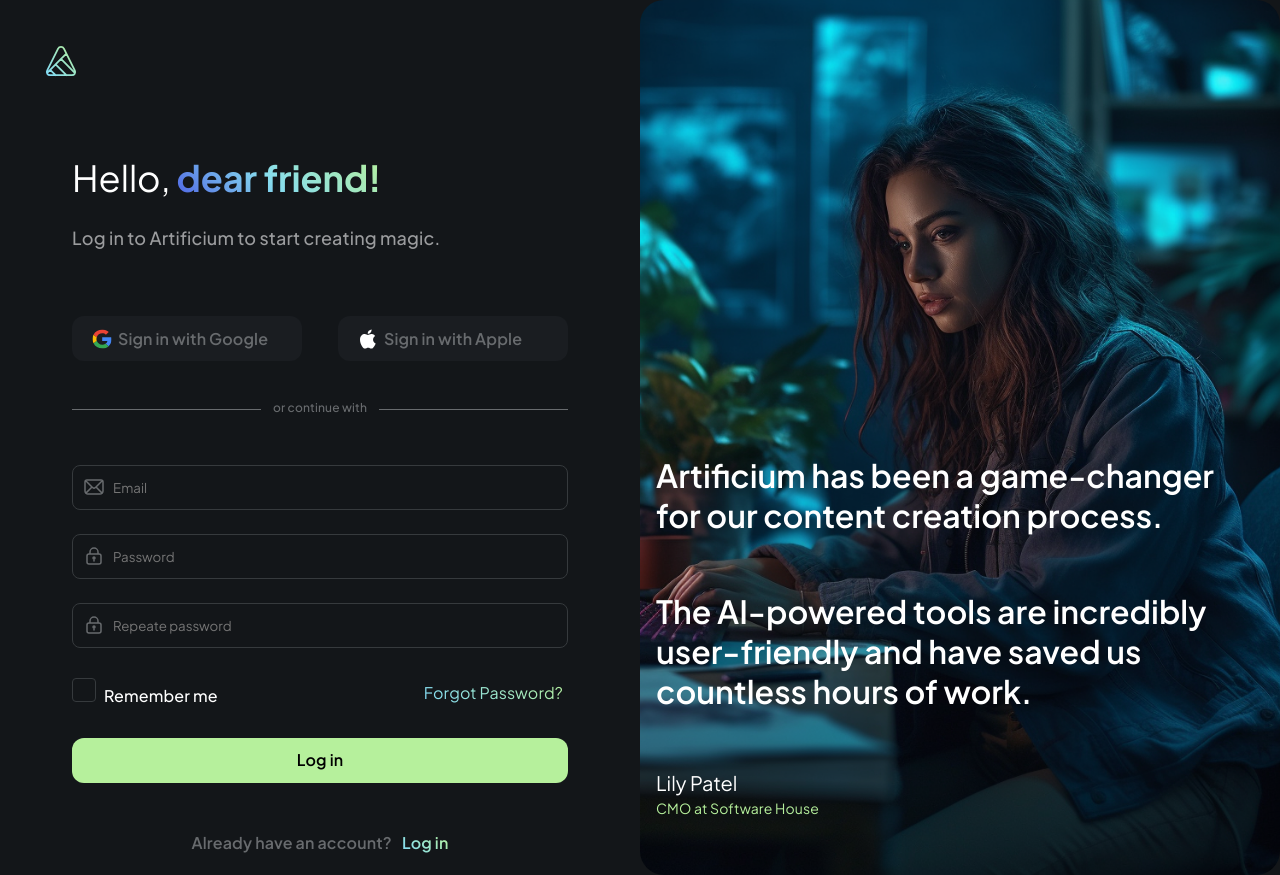
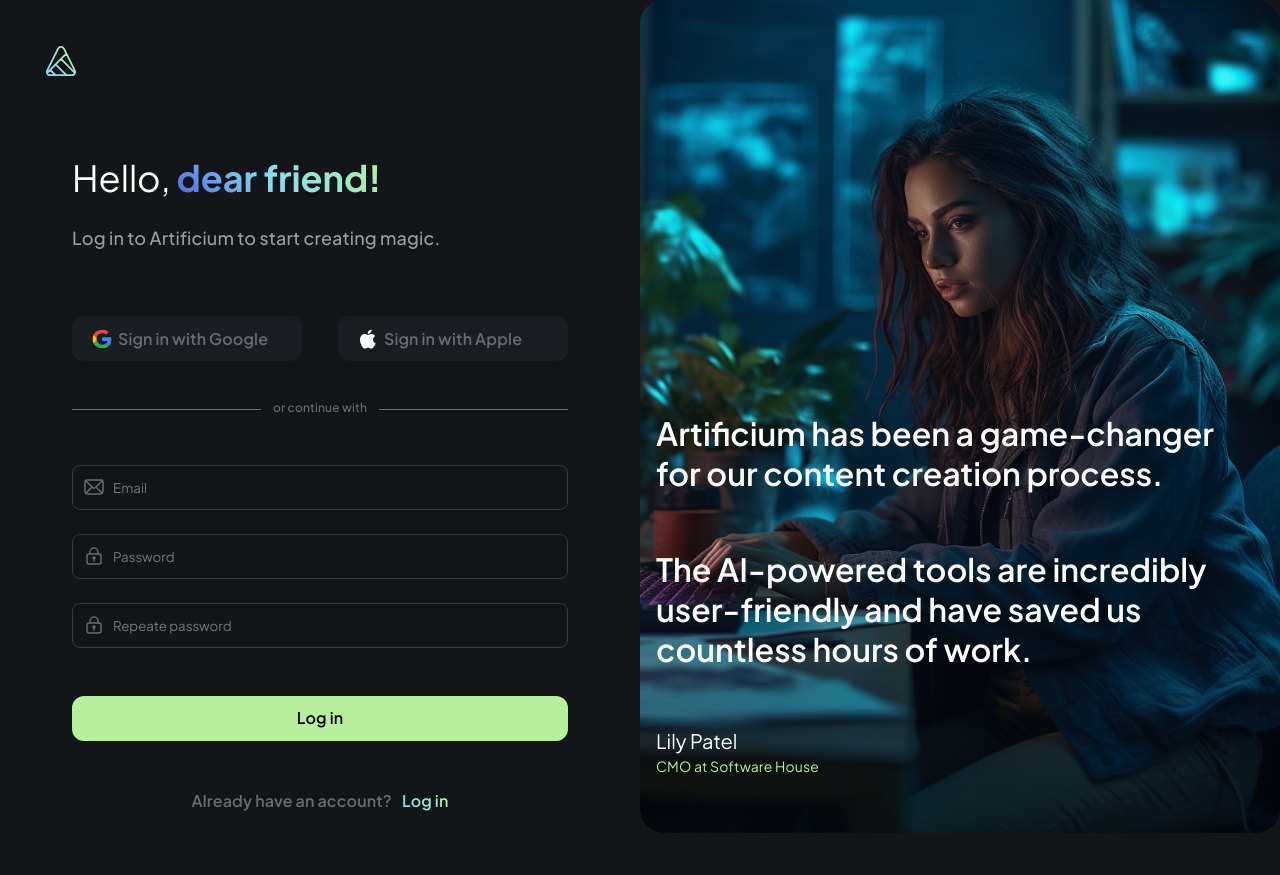
Before and after one commit to NotRealHumanBean/Ai-Content-App, a React (Create React App) app in the folder artificium/: page /signup in a window 1280 px wide. After the commit the page ends 833 px from the top, so only its background shows below. Built offline with nearby package versions, Linux system fonts and the light colour scheme.

Commit message:
8 commit
get data from form

```diff
--- a/artificium/src/components/screens/Login/Log.scss
+++ b/artificium/src/components/screens/Login/Log.scss
@@ -333,6 +333,9 @@
 	margin: 0 0 20px 0;
 	justify-content: center;
 }
+.loginBtn-signUp {
+	margin-top: 48px;
+}
 .ImgContainer-signup {
 	background-image: url(../../../assets/img/signup.png);
 	 display: flex;
--- a/artificium/src/components/screens/Login/Login.jsx
+++ b/artificium/src/components/screens/Login/Login.jsx
@@ -4,7 +4,28 @@
 import Apple from '../../../assets/img/icons/frame.svg'
 import Google from '../../../assets/img/icons/frame 1.svg'
 import { Link } from 'react-router-dom'
-const Login = () => {
+import React, { Component } from "react";
+
+
+export default class Login extends Component {
+	constructor(props) {
+		super(props);
+		this.state = {
+		  email: "",
+		  password: "",
+		  checkbox: "",
+		};
+		this.handleSubmit = this.handleSubmit.bind(this);
+	  }
+	  handleSubmit(e) {
+		e.preventDefault();
+
+		const { email, password} = this.state;
+		let x = document.getElementById("remember");
+		const checkbox = x.checked;
+		console.log(email, password, checkbox);
+	  }
+	render() {
 		return (
 			<div className='container'>
 				<div className="formContainer">
@@ -17,22 +38,24 @@
 							<h2 className="headerTitle">Let's get <span>creative!</span></h2>
 							<p>Log in to Artificium to start creating magic.</p>
 						</div>
+						<form onSubmit={this.handleSubmit}>
 							<div className='inputBox'>
-						<input type='email' name='Email' placeholder='Email' />
+								<input type='email' name='Email' placeholder='Email'onChange={(e) => this.setState({ email: e.target.value })} required/>
 								<img src={Email} />
 							</div>
 							<div className='inputBox'>
-						<input type='password' name='Password' placeholder='Password' />
+								<input type='password' name='Password' placeholder='Password' onChange={(e) => this.setState({ password: e.target.value })} required/>
 								<img src={Lock} />
 							</div>
 							<div className='checkBox'>
 								<div className="checkBoxField">
 									<input type='checkbox' id='remember' name="remember" className="check-box"/>
-							<label for='remember'>Remember me</label>
+									<label htmlFor='remember'>Remember me</label>
 								</div>
 								<Link to='/forgotPassword'><span className="forgotten-psw">Forgot Password?</span></Link>
 							</div>
-					<button className='loginBtn'>Log in</button>
+							<button type="submit" className='loginBtn'>Log in</button>
+						</form>
 						<div className='cnt'>
 							<span></span>
 							<p>or continue with</p>
@@ -59,4 +82,4 @@
 		)
 	}
 
-export default Login
+}
--- a/artificium/src/components/screens/SignUp/SignUp.jsx
+++ b/artificium/src/components/screens/SignUp/SignUp.jsx
@@ -4,7 +4,24 @@
 import Apple from '../../../assets/img/icons/frame.svg'
 import Google from '../../../assets/img/icons/frame 1.svg'
 import { Link } from 'react-router-dom'
-const SignUp = () => {
+import React, { Component } from "react";
+
+//const SignUp = () => {
+export default class SignUp extends Component {
+	constructor(props) {
+		super(props);
+		this.state = {
+		  email: "",
+		  password: "",
+		};
+		this.handleSubmit = this.handleSubmit.bind(this);
+	  }
+	  handleSubmit(e) {
+		e.preventDefault();
+		const { email, password } = this.state;
+		console.log(email, password);
+	  }
+	  render() {
 		return (
 			<div className='container'>
 				<div className="formContainer">
@@ -32,28 +49,21 @@
 							<p>or continue with</p>
 							<span></span>
 						</div>
+						<form onSubmit={this.handleSubmit} className="signUp-form">
 							<div className='inputBox signUp-inputBox'>
-						<input type='email' name='Email' placeholder='Email' />
+								<input type='email' name='Email' placeholder='Email' onChange={(e) => this.setState({ email: e.target.value })} required/>
 								<img src={Email} />
 							</div>
 							<div className='inputBox'>
-						<input type='password' name='Password' placeholder='Password' />
+								<input type='password' name='Password' placeholder='Password' onChange={(e) => this.setState({ password: e.target.value })} required/>
 								<img src={Lock} />
 							</div>
 							<div className='inputBox'>
 								<input type='password' name='Password' placeholder='Repeate password' required/>
 								<img src={Lock} />
 							</div>
-					<div className='checkBox'>
-						<div className="checkBoxField">
-							<input type='checkbox' id='remember' name="remember" className="check-box"/>
-							<label for='remember'>Remember me</label>
-						</div>
-						<Link to='/forgotPassword'><span className="forgotten-psw">Forgot Password?</span></Link>
-					</div>
-					<button className='loginBtn'>Log in</button>
-
-
+							<button type="submit" className='loginBtn loginBtn-signUp'>Log in</button>
+						</form>
 					</div>
 					<div className='signUp signUp-centered'>
 						<p>Already have an account?</p>
@@ -76,4 +86,4 @@
 		)
 	  }
 
-export default SignUp;
+}
```
Lines whose indentation alone changed are shown as unchanged.
